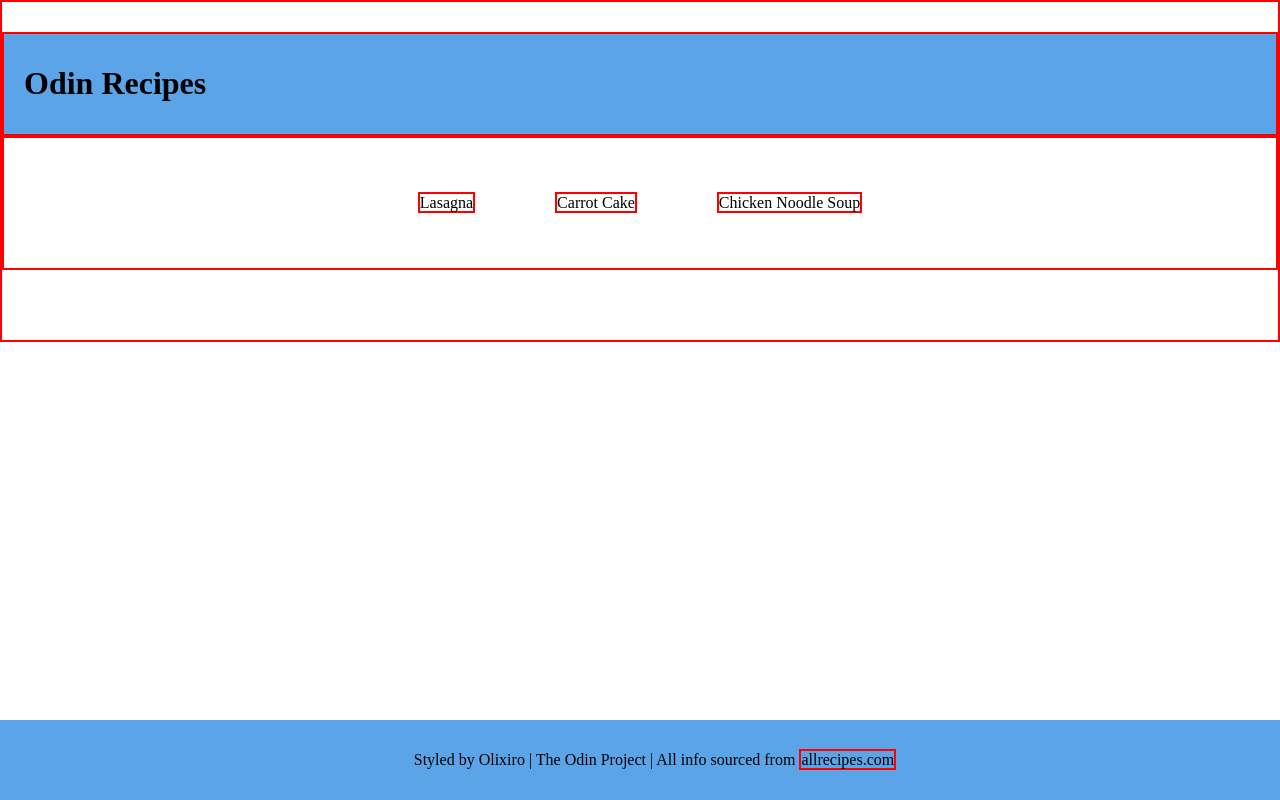
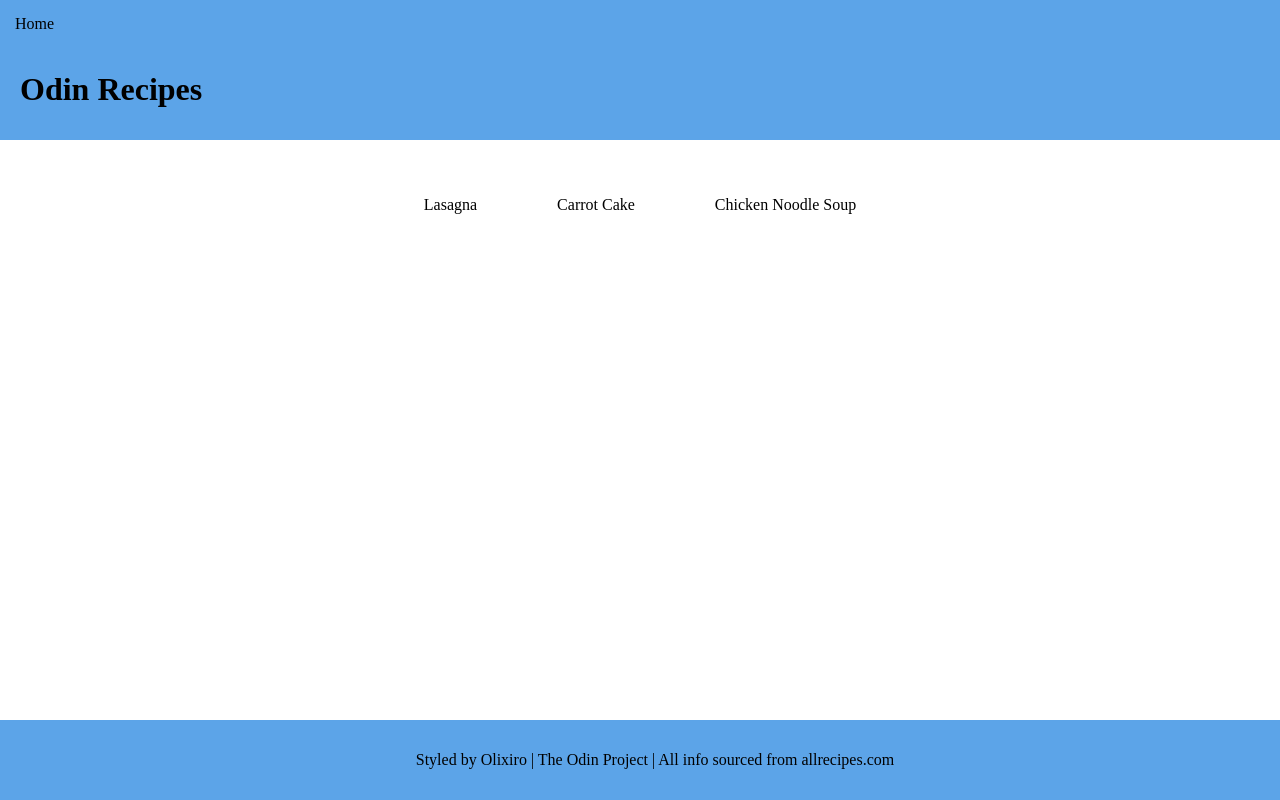
Before and after one commit to Olixiro/odin-recipes, a plain HTML site: page index.html in a window 1280 px wide. Drawn offline with Linux system fonts and the light colour scheme.

Commit message:
Added nav to index, rm debug borders

```diff
--- a/index.html
+++ b/index.html
@@ -6,6 +6,11 @@
     <link rel="stylesheet" href="./style.css">
     <title>Odin Recipes</title>
 </head>
+<header>
+    <nav>
+    <a href="../index.html">Home</a>
+    </nav>
+</header>
 <body>
     <div class="title">
         <h1>Odin Recipes</h1>
--- a/style.css
+++ b/style.css
@@ -1,8 +1,7 @@
 body {
     margin: 0px;
-    padding-top: 30px;
+    padding-top: 40px;
     padding-bottom: 70px;
-    border: 2px solid red;
 }
 
 .recipes ul {
@@ -21,19 +20,16 @@ body {
 a {
     text-decoration: none;
     color: rgb(0, 0, 0);
-    border: 2px solid red;
 }
 
 .title {
     display: block;
     background-color: rgb(92, 164, 232);
     padding: 10px 0px 10px 20px;
-    border: 2px solid red;
 }
 
 .recipes {
     background-color: white;
-    border: 2px solid red;
 }
 
 nav {
```
Also changed, not shown: recipes/carrotcake.html (+1 -1 lines).
